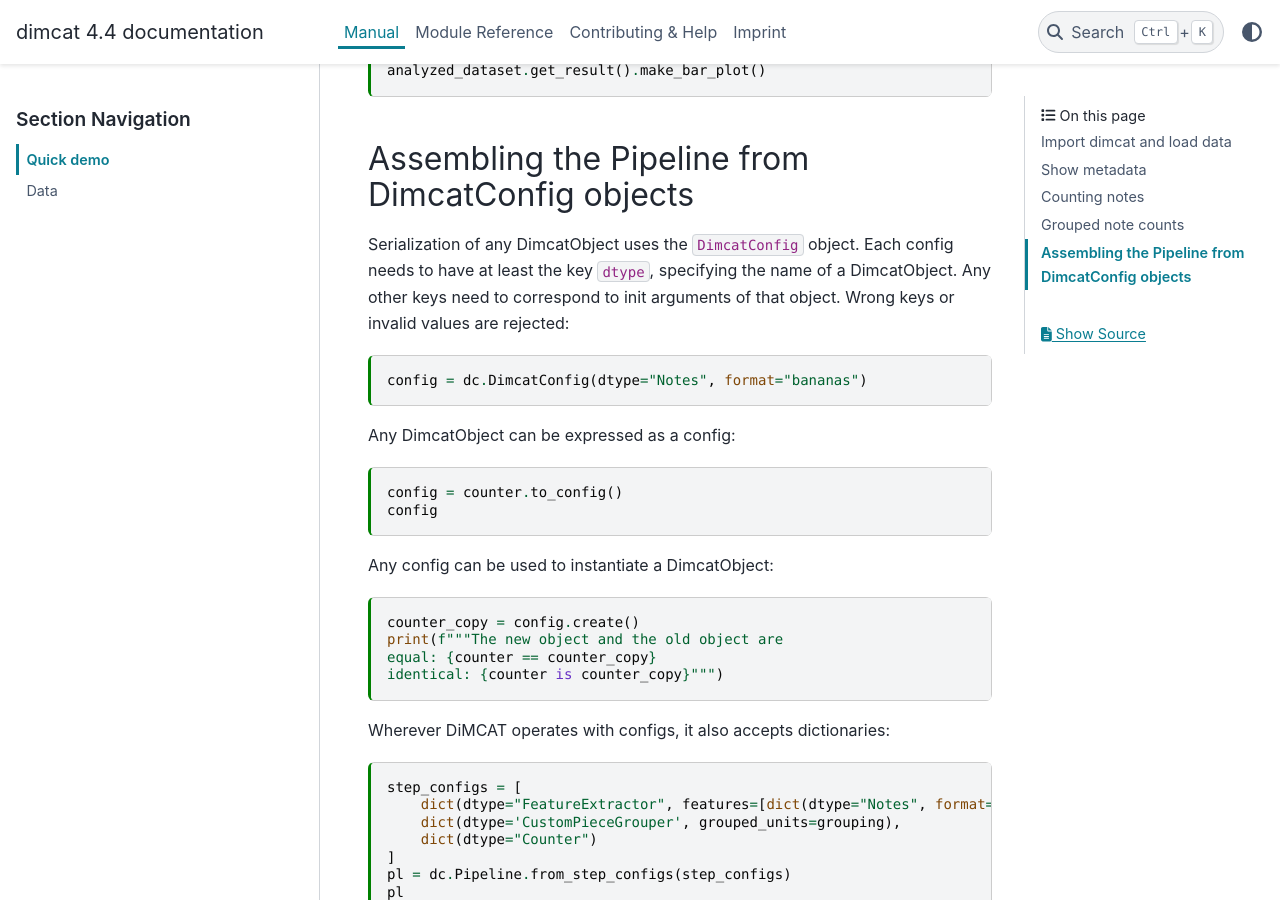
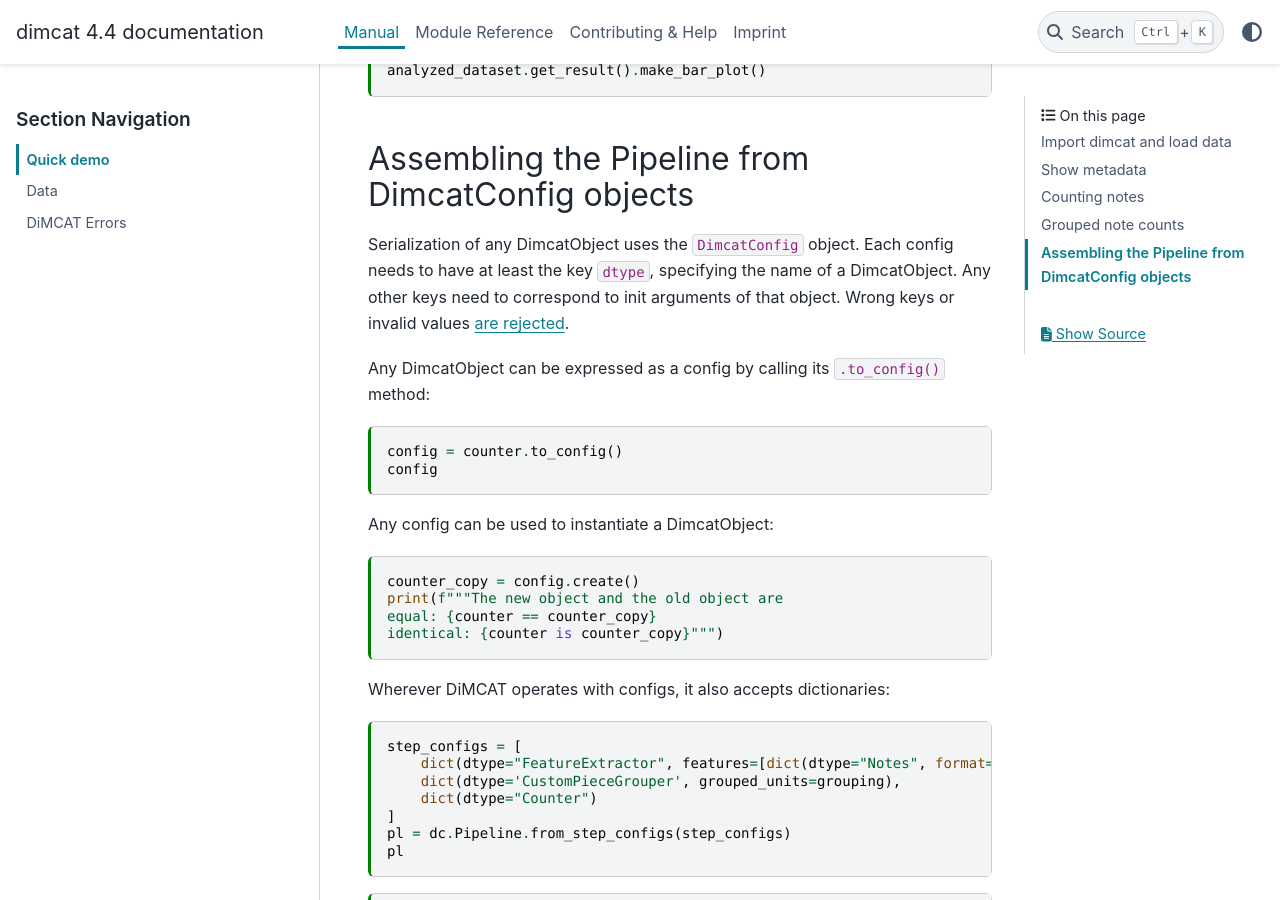
Before and after one commit to DCMLab/dimcat, a Sphinx documentation site: the page built from docs/manual/quick.md, in a window 1280 px wide and 900 px high, scrolled down 3324 px. Built offline with Sphinx 7.4.7 and the PyData theme 0.15.4, drawn with Linux system fonts in a browser that asks for light colours; comment, search, counter and statistics services are not loaded.

Commit message:
docs: moves error to dedicated errors.md notebook. fixes #61

````diff
--- a/docs/conf.py
+++ b/docs/conf.py
@@ -82,11 +82,12 @@
     '.md': 'myst-nb',
 }
 
-# MyST-NB configuration https://myst-nb.readthedocs.io/en/latest/configuration.html
+# MyST Parser configuration https://myst-parser.readthedocs.io/en/latest/configuration.html
 myst_enable_extensions = [
     "colon_fence",
     "linkify",
 ]
+myst_heading_anchors = 3 # enables links to headings such as [text](./rel_path/to/file.md#header-anchor)
 
 # MyST-NB configuration https://myst-nb.readthedocs.io/en/latest/configuration.html
 nb_execution_timeout = 180
@@ -303,11 +304,11 @@
 intersphinx_mapping = {
     "sphinx": ("https://www.sphinx-doc.org/en/master", None),
     "python": ("https://docs.python.org/" + python_version, None),
-    "matplotlib": ("https://matplotlib.org", None),
+    "matplotlib": ("https://matplotlib.org/stable", None),
     "numpy": ("https://numpy.org/doc/stable", None),
     "sklearn": ("https://scikit-learn.org/stable", None),
     "pandas": ("https://pandas.pydata.org/pandas-docs/stable", None),
-    "scipy": ("https://docs.scipy.org/doc/scipy/reference", None),
+    "scipy": ("https://docs.scipy.org/doc/scipy/", None),
     "setuptools": ("https://setuptools.pypa.io/en/stable/", None),
     "pyscaffold": ("https://pyscaffold.org/en/stable", None),
 }
--- a/docs/manual/index.rst
+++ b/docs/manual/index.rst
@@ -7,3 +7,4 @@
 
    quick
    data
+   errors
--- a/docs/manual/quick.md
+++ b/docs/manual/quick.md
@@ -154,15 +154,9 @@
 
 Serialization of any DimcatObject uses the `DimcatConfig` object. Each config needs to have at least the key `dtype`,
 specifying the name of a DimcatObject. Any other keys need to correspond to init arguments of that object. Wrong keys
-or invalid values are rejected:
+or invalid values [are rejected](./errors.md#invalid-option).
 
-```{code-cell}
-:tags: [raises-exception]
-
-config = dc.DimcatConfig(dtype="Notes", format="bananas")
-```
-
-Any DimcatObject can be expressed as a config:
+Any DimcatObject can be expressed as a config by calling its `.to_config()` method:
 
 ```{code-cell}
 config = counter.to_config()
````
Also changed, not shown: docs/manual/errors.md (added, +60 -0 lines).
